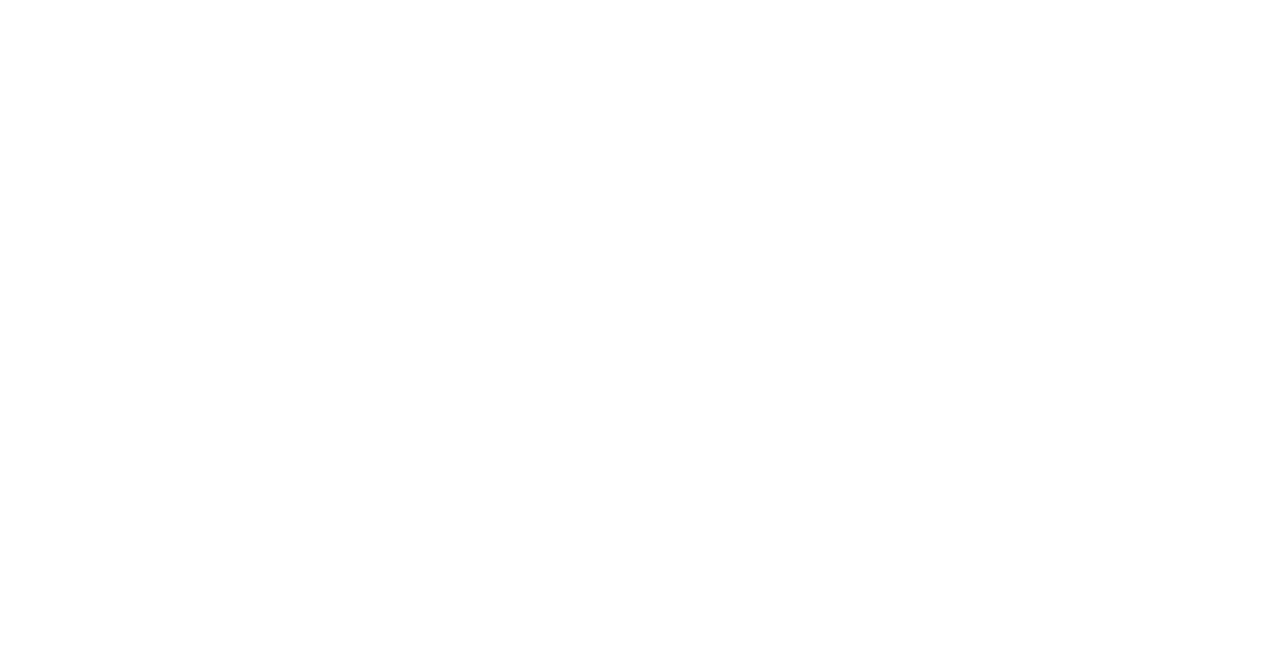
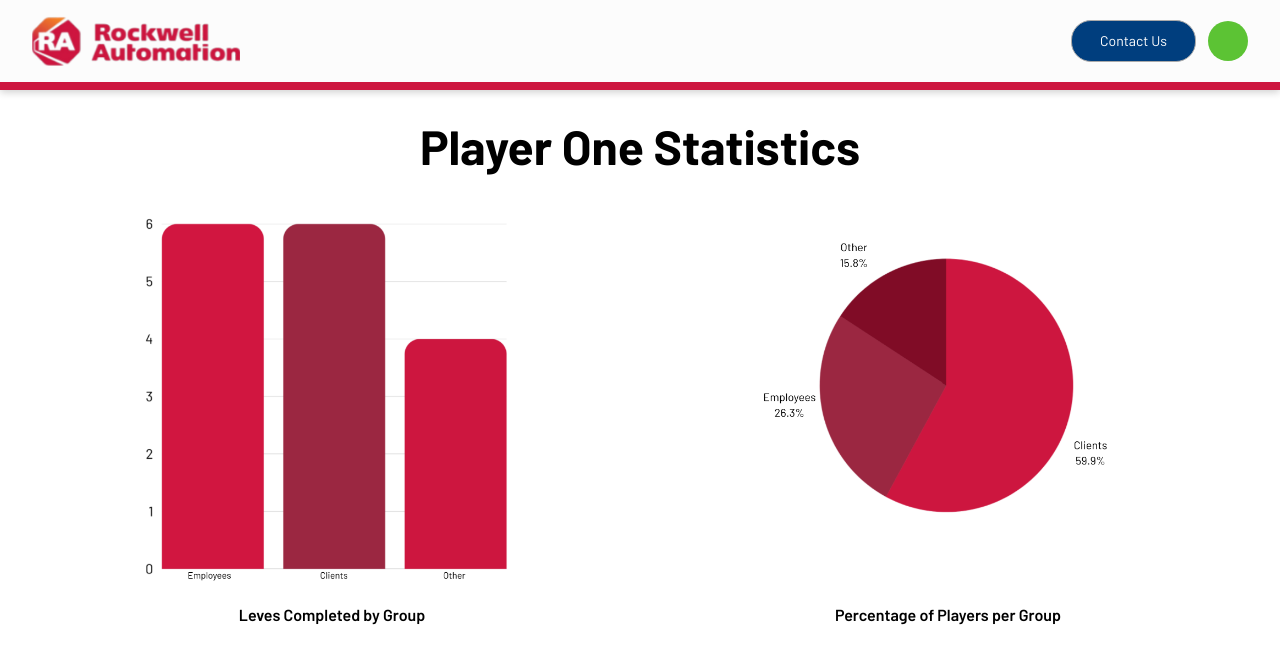
Before and after one commit to CamilaPortanda/Player_One, a React (Vite) app: page /Dashboard in a window 1280 px wide. Before the commit this address had no page. Shown: the top 664 px of the page. Built offline with nearby package versions, Linux system fonts and the light colour scheme.

Commit message:
DashboardPage

```diff
--- a/src/App.jsx
+++ b/src/App.jsx
@@ -3,6 +3,7 @@
 import LogIn from './pages/LogIn'
 import MainPage from './pages/MainPage'
 import GamePage from './pages/GamePage'
+import Dashboard from './pages/Dashboard'
 
 function App() {
   return (
@@ -12,6 +13,7 @@
         <Route path="/signUp" element={<SignUp />} />
         <Route path="/logIn" element={<LogIn />} />
         <Route path="/gamePage" element={<GamePage />} />
+        <Route path="/Dashboard" element={<Dashboard />} />
       </Routes>
     </BrowserRouter>
   )
--- /dev/null
+++ b/src/pages/Dashboard.jsx
@@ -0,0 +1,39 @@
+import React from 'react'
+import { useState } from 'react'
+import { Link } from 'react-router-dom'
+import Header from '../components/Header'
+import barChart from '../assets/barchart.png'
+import pieChart from '../assets/piechart.png'
+
+function Dashboard() {
+  return (
+    <div className="bg-white min-h-screen">
+      <Header />
+
+      <main className="px-10 py-8">
+
+        {/* Title */}
+        <h1 className="text-5xl font-bold text-center mb-10">Player One Statistics</h1>
+
+        {/* Charts row */}
+        <div className="flex items-stretch justify-between gap-8">
+
+        {/* Bar chart */}
+        <div className="flex flex-col items-center justify-between w-1/2 h-">
+        <img src={barChart} alt="Levels Completed by Group" className="w-full max-w-sm" />
+        <p className="text-center font-semibold mt-2">Leves Completed by Group</p>
+        </div>
+
+        {/* Pie chart */}
+        <div className="flex flex-col items-center justify-between w-1/2">
+        <img src={pieChart} alt="Percentage of Players per Group" className="w-full max-w-sm" />
+        <p className="text-center font-semibold mt-2">Percentage of Players per Group</p>
+        </div>
+
+        </div>
+      </main>
+    </div>
+  )
+}
+
+export default Dashboard
--- a/src/pages/LogIn.jsx
+++ b/src/pages/LogIn.jsx
@@ -1,9 +1,8 @@
 import { useState } from 'react'
-import logo from '../assets/rockwell_automation_logo.png'
 import { Link } from 'react-router-dom'
 import Header from '../components/Header'
 
-function App() {
+function LogIn() {
   return (
     <div className="bg-[#9B0032] min-h-screen">
       <Header />
@@ -51,4 +50,4 @@
   )
 }
 
-export default App
+export default LogIn
--- a/src/pages/MainPage.jsx
+++ b/src/pages/MainPage.jsx
@@ -1,5 +1,4 @@
 import { useState } from 'react'
-import logo from '../assets/rockwell_automation_logo.png'
 import { Link } from 'react-router-dom'
 import Header from '../components/Header'
 
--- a/src/pages/SignUp.jsx
+++ b/src/pages/SignUp.jsx
@@ -1,9 +1,8 @@
 import { useState } from 'react'
-import logo from '../assets/rockwell_automation_logo.png'
 import { Link } from 'react-router-dom'
 import Header from '../components/Header'
 
-function App() {
+function SignUp() {
   return (
     <div className="bg-[#9B0032] min-h-screen">
       <Header />
@@ -101,4 +100,4 @@
   )
 }
 
-export default App
+export default SignUp
```
Also changed, not shown: src/assets/barchart.png (added), src/assets/piechart.png (added).
